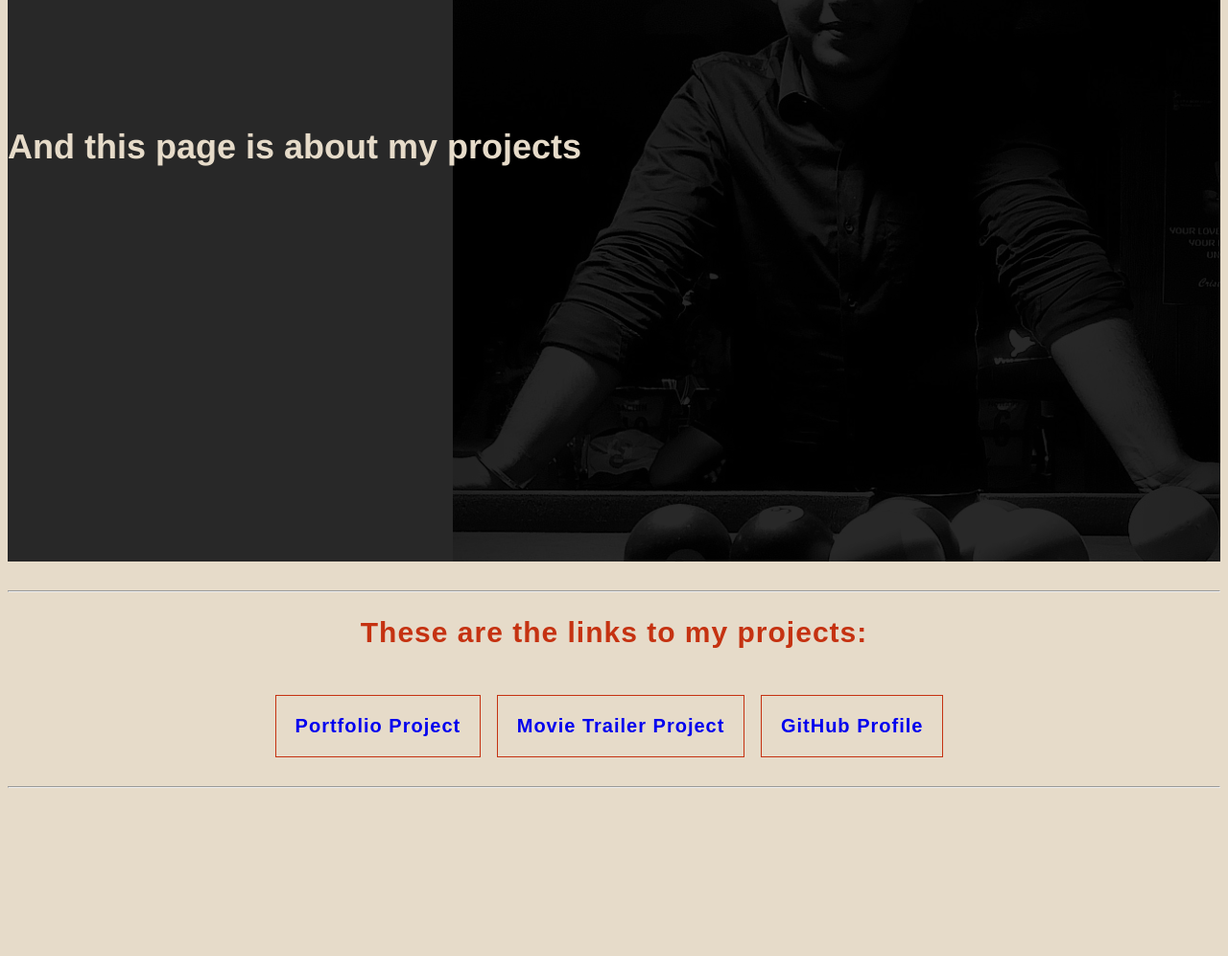
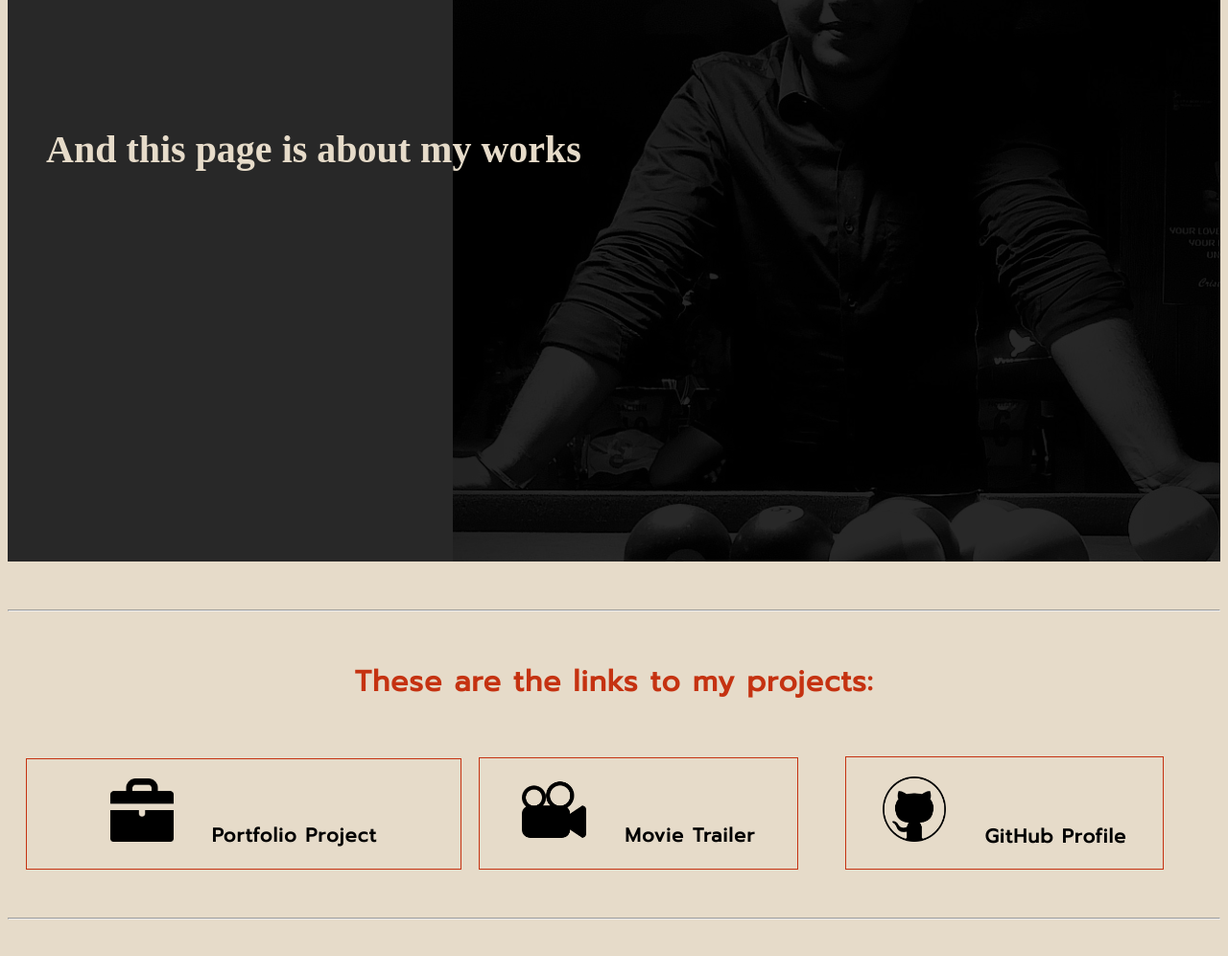
Before and after one commit to aditya-dey/portfolio, a plain HTML site: page index.html in a window 1280 px wide. Shown: the part 262-1258 px from the top of the page at 96% size. Before the commit the page ends 1093 px from the top, so only its background shows below. Drawn offline with Linux system fonts and the light colour scheme; a web font is replaced by a local one.

Commit message:
Add files via upload

```diff
--- a/index.html
+++ b/index.html
@@ -5,7 +5,10 @@
   <title>Personal Portfolio</title>
   <meta name="viewport" content="width=device-width, initial-scale=1.0">
   <link rel="stylesheet" type="text/css" href="style.css">
-
+	<link href='https://fonts.googleapis.com/css?family=Prompt' rel='stylesheet'>
+	<link href='https://fonts.googleapis.com/css?family=Righteous' rel='stylesheet'>
+	<link href='https://fonts.googleapis.com/css?family=Faustina' rel='stylesheet'>
+	<link href='https://fonts.googleapis.com/css?family=Prompt' rel='stylesheet'>
 </head>
 
 <body>
@@ -19,7 +22,7 @@
 </nav>
 <div id="welcome-section" class="background-tint">
   <h1>Hi!   I am Aditya</h1>
-  <h2>And this page is about my projects</h2>
+  <h2>And this page is about my works</h2>
 </div>
 
 <hr>
@@ -28,13 +31,13 @@
   <h2>These are the links to my projects:</h2>
   <br>
   <a id="portfolio" class="project-tile" href="https://github.com/aditya-dey/portfolio" target="_blank">
-    Portfolio Project
+    <img id="brief" src="brief.png">Portfolio Project
   </a>
   <a id="movie" class="project-tile" href="https://github.com/adityadey/movietrailer" target="_blank">
-    Movie Trailer Project
+    <img id="movie" src="movie.png">Movie Trailer
   </a>
   <a id="github" class="project-tile" href="https://github.com/aditya-dey/" target="_blank">
-    GitHub Profile
+    <img id="github" src="github.png">GitHub Profile
   </a>
   <br>
   <hr>
--- a/style.css
+++ b/style.css
@@ -28,7 +28,7 @@ body
 {
   text-decoration: none;
   color:white;
-  font-family: Verdana;
+  font-family: Righteous;
   padding: 15px;
   font-size: 20px;
 }
@@ -40,7 +40,7 @@ body
   background-position: right;
   background-repeat: no-repeat;
   background-size: contain;
-  font-family: Helvetica, Arial, sans-serif;
+  font-family: Prompt;
   font-size: 50px;
   text-align: left;
   color: #e6dbc9;
@@ -53,10 +53,13 @@ body
 #welcome-section h1{
 	line-height:300px;
 	font-size:70px;
+	margin-left:50px;
 }
 
 #welcome-section h2{
-	font-size:36px;
+	font-size:40px;
+	margin-left:40px;
+	font-family: Faustina;
 }
 .background-tint {
   background-color: rgba(200,100,0,.5);
@@ -65,7 +68,7 @@ body
 
 #projects
 {
-  font-family: Arial, sans-serif;
+  font-family: Prompt;
   font-size: 20px;
   text-align: center;
   color: #c53211;
@@ -81,21 +84,33 @@ body
   font-weight: bold;
   padding: 20px;
   margin-right: 10px;
+  color:black;
 }
 
 hr
 {
-  margin-top: 30px;
+  margin-top: 50px;
+  margin-bottom:50px;
 }
 
-#profile-link
+#brief
 {
-  display: inline;
-  top: 30px;
-  text-decoration: none;
-  font-size: 30px;
+	margin-right:40px;
+	height:16%;
+	width:16%;
 }
-
+#movie
+{
+	margin-right:40px;
+	height:23%;
+	width:23%;
+}
+#github
+{
+	margin-right:40px;
+	height:23%;
+	width:23%;
+}
 @media (max-width: 768px)
 {
   .navbar-link
```
Also changed, not shown: brief.png (added), github.png (added), logo.png, movie.png (added).
